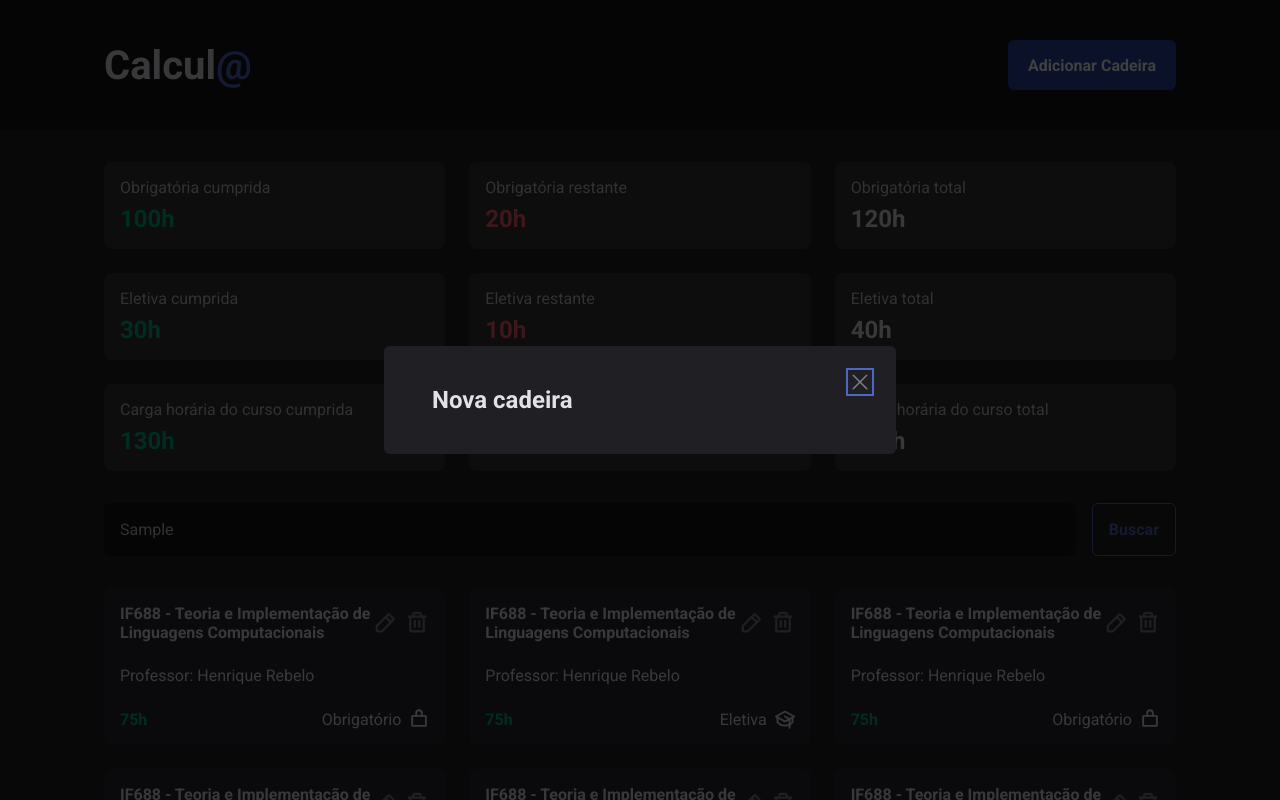
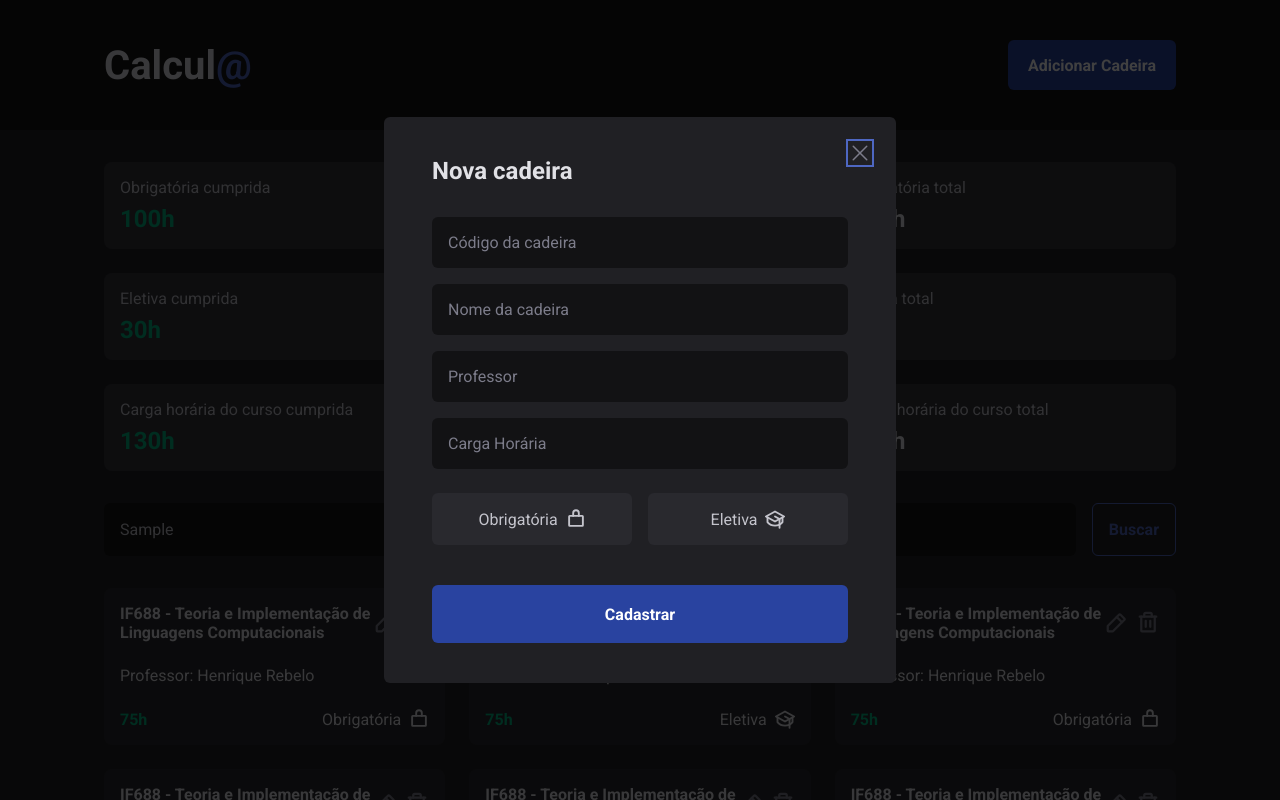
Before and after one commit to Matheusfrej/calcula-cadeiras, a React (Vite) app: page / in a window 1280 px wide. Both pictures are taken after typing "Sample" into the empty fields and a click on the button "Adicionar Cadeira". Shown: the top 800 px of the page. Built offline with nearby package versions, Linux system fonts and the light colour scheme.

Commit message:
feat(main): Finalizado o visual do modal de adicionar cadeira

```diff
--- a/package.json
+++ b/package.json
@@ -11,6 +11,7 @@
   },
   "dependencies": {
     "@radix-ui/react-dialog": "^1.0.4",
+    "@radix-ui/react-radio-group": "^1.1.3",
     "phosphor-react": "^1.4.1",
     "react": "^18.2.0",
     "react-dom": "^18.2.0",
--- a/src/components/CourseModal/index.tsx
+++ b/src/components/CourseModal/index.tsx
@@ -1,6 +1,6 @@
 import * as Dialog from '@radix-ui/react-dialog'
 import * as S from './styles'
-import { X } from 'phosphor-react'
+import { GraduationCap, LockSimple, X } from 'phosphor-react'
 
 export function CourseModal() {
   return (
@@ -11,6 +11,25 @@ export function CourseModal() {
         <S.CloseButton>
           <X size={24} />
         </S.CloseButton>
+        <form>
+          <input type="text" placeholder="Código da cadeira" required />
+          <input type="text" placeholder="Nome da cadeira" required />
+          <input type="text" placeholder="Professor" required />
+          <input type="number" placeholder="Carga Horária" required />
+
+          <S.CourseType>
+            <S.CourseTypeButton value="mandatory">
+              Obrigatória
+              <LockSimple size={20} weight="bold" />
+            </S.CourseTypeButton>
+            <S.CourseTypeButton value="elective">
+              Eletiva
+              <GraduationCap size={20} weight="bold" />
+            </S.CourseTypeButton>
+          </S.CourseType>
+
+          <button type="submit">Cadastrar</button>
+        </form>
       </S.Content>
     </Dialog.Portal>
   )
--- a/src/components/CourseModal/styles.ts
+++ b/src/components/CourseModal/styles.ts
@@ -1,5 +1,6 @@
 import { styled } from 'styled-components'
 import * as Dialog from '@radix-ui/react-dialog'
+import * as RadioGroup from '@radix-ui/react-radio-group'
 
 export const Overlay = styled(Dialog.Overlay)`
   position: fixed;
@@ -40,4 +41,80 @@ export const Content = styled(Dialog.Content)`
   top: 50%;
   left: 50%;
   transform: translate(-50%, -50%);
+
+  form {
+    margin-top: 2rem;
+
+    display: flex;
+    flex-direction: column;
+    gap: 1rem;
+
+    input {
+      border-radius: 6px;
+      border: 0;
+      background: ${(props) => props.theme['gray-900']};
+      color: ${(props) => props.theme['gray-300']};
+      padding: 1rem;
+
+      &::placeholder {
+        color: ${(props) => props.theme['gray-500']};
+      }
+    }
+
+    button[type='submit'] {
+      height: 58px;
+      border: 0;
+      background: ${(props) => props.theme['blue-500']};
+      color: ${(props) => props.theme.white};
+      font-weight: bold;
+      padding: 0 1.25rem;
+      border-radius: 6px;
+      margin-top: 1.5rem;
+      cursor: pointer;
+
+      &:disabled {
+        opacity: 0.6;
+        cursor: not-allowed;
+      }
+
+      &:not(:disabled):hover {
+        background: ${(props) => props.theme['blue-700']};
+        transition: background-color 0.2s;
+      }
+    }
+  }
 `
+
+export const CourseType = styled(RadioGroup.Root)`
+  display: grid;
+  grid-template-columns: repeat(2, 1fr);
+  gap: 1rem;
+  margin-top: 0.5rem;
+`
+
+export const CourseTypeButton = styled(RadioGroup.Item)`
+  background: ${(props) => props.theme['gray-700']};
+  padding: 1rem;
+  display: flex;
+  align-items: center;
+  justify-content: center;
+  gap: 0.5rem;
+  border-radius: 6px;
+  cursor: pointer;
+  border: 0;
+  color: ${(props) => props.theme['gray-300']};
+
+  &[data-state='unchecked']:hover {
+    background: ${(props) => props.theme['gray-600']};
+    transition: background-color 0.2s;
+  }
+
+  &[data-state='checked'] {
+    color: ${(props) => props.theme.white};
+    background: ${(props) => props.theme['blue-500']};
+
+    svg {
+      color: ${(props) => props.theme.white};
+    }
+  }
+`
--- a/src/pages/Home/components/CourseCard/index.tsx
+++ b/src/pages/Home/components/CourseCard/index.tsx
@@ -33,7 +33,7 @@ export function CourseCard({
         <strong>{workload}h</strong>
         {mandatory ? (
           <div>
-            <span>Obrigatório</span>
+            <span>Obrigatória</span>
             <LockSimple size={20} weight="bold" />
           </div>
         ) : (
```
Also changed, not shown: 1 other file (tests, documents, lock files or other folders).
